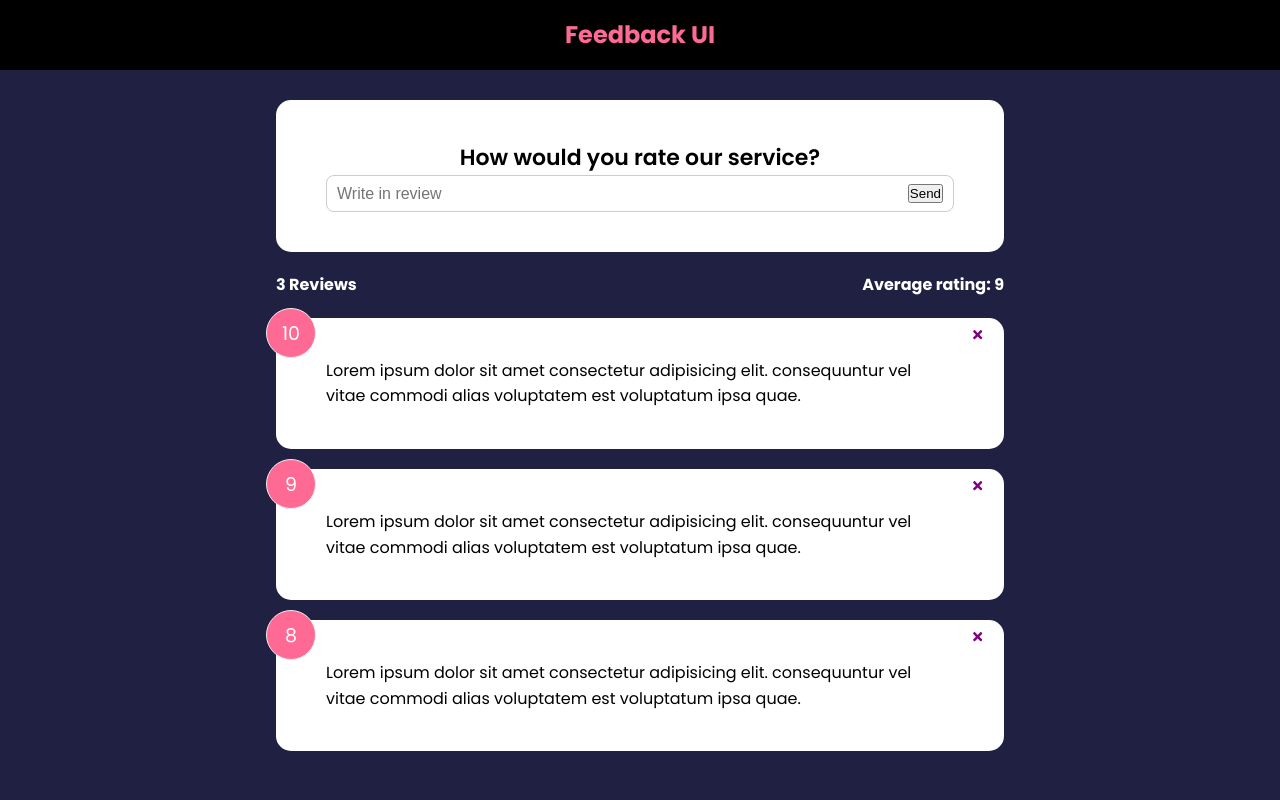
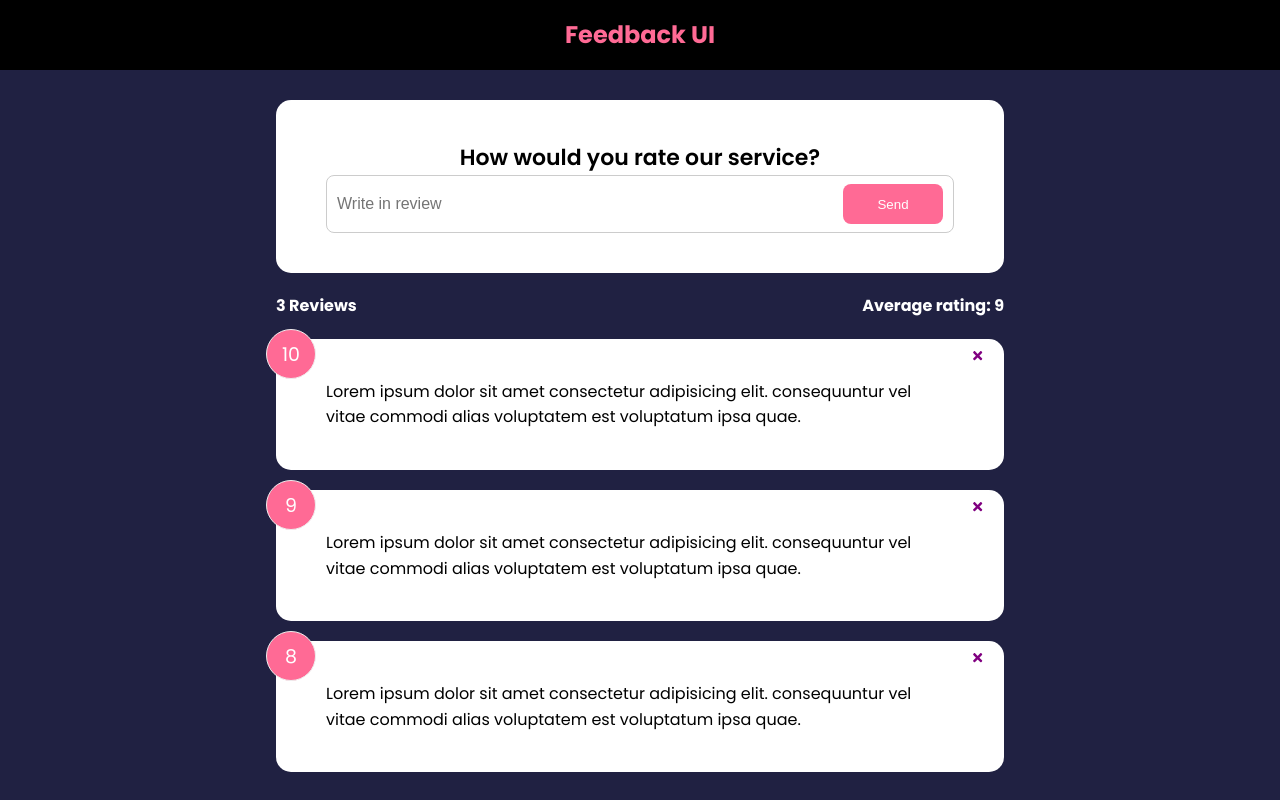
Before and after one commit to aliraytekin/feedback-app, a React (Create React App) app: page / in a window 1280 px wide. Built offline with nearby package versions, Linux system fonts and the light colour scheme.

Commit message:
Feedback form
Feedback form

```diff
--- a/src/components/FeedbackForm.jsx
+++ b/src/components/FeedbackForm.jsx
@@ -1,8 +1,11 @@
 import { useState } from 'react'
 import Card from './shared/Card'
+import Button from './shared/Button'
 
 function FeedbackForm() {
   const [text, setText] = useState('')
+  const [btnDisabled, setBtnDisabled] = useState(false)
+  const [message, setMessage] = useState()
 
   const handleTextChange = (e) => {
     setText(e.target.value)
@@ -15,7 +18,7 @@
         {/* todo: rating select component */}
         <div className="input-group">
           <input type="text" onChange={handleTextChange} placeholder='Write in review' value={text} />
-          <button type="submit">Send</button>
+          <Button type="submit" version="secondary" isDisabled={btnDisabled}>Send</Button>
         </div>
       </form>
     </Card>
--- /dev/null
+++ b/src/components/shared/Button.jsx
@@ -0,0 +1,23 @@
+import { isDisabled } from '@testing-library/user-event/dist/utils'
+import PropTypes from 'prop-types'
+
+function Button({ children, version, type, isDisabled }) {
+  return (
+    <button type={type} disabled={isDisabled} className={`btn btn-${version}`}>{children}</button>
+  )
+}
+
+Button.defaultProps = {
+  version: "primary",
+  type: "button",
+  isDisabled: false
+}
+
+Button.propTypes = {
+  children: PropTypes.node.isRequired,
+  version: PropTypes.string,
+  type: PropTypes.string,
+  isDisabled: PropTypes.bool,
+}
+
+export default Button
--- a/src/components/shared/Card.jsx
+++ b/src/components/shared/Card.jsx
@@ -11,9 +11,9 @@
   )
 }
 
-Card.defaultProps = {
-  reverse: true,
-}
+// Card.defaultProps = {
+//   reverse: true,
+// }
 
 // For some reason default props does not work for me :/
 
```
